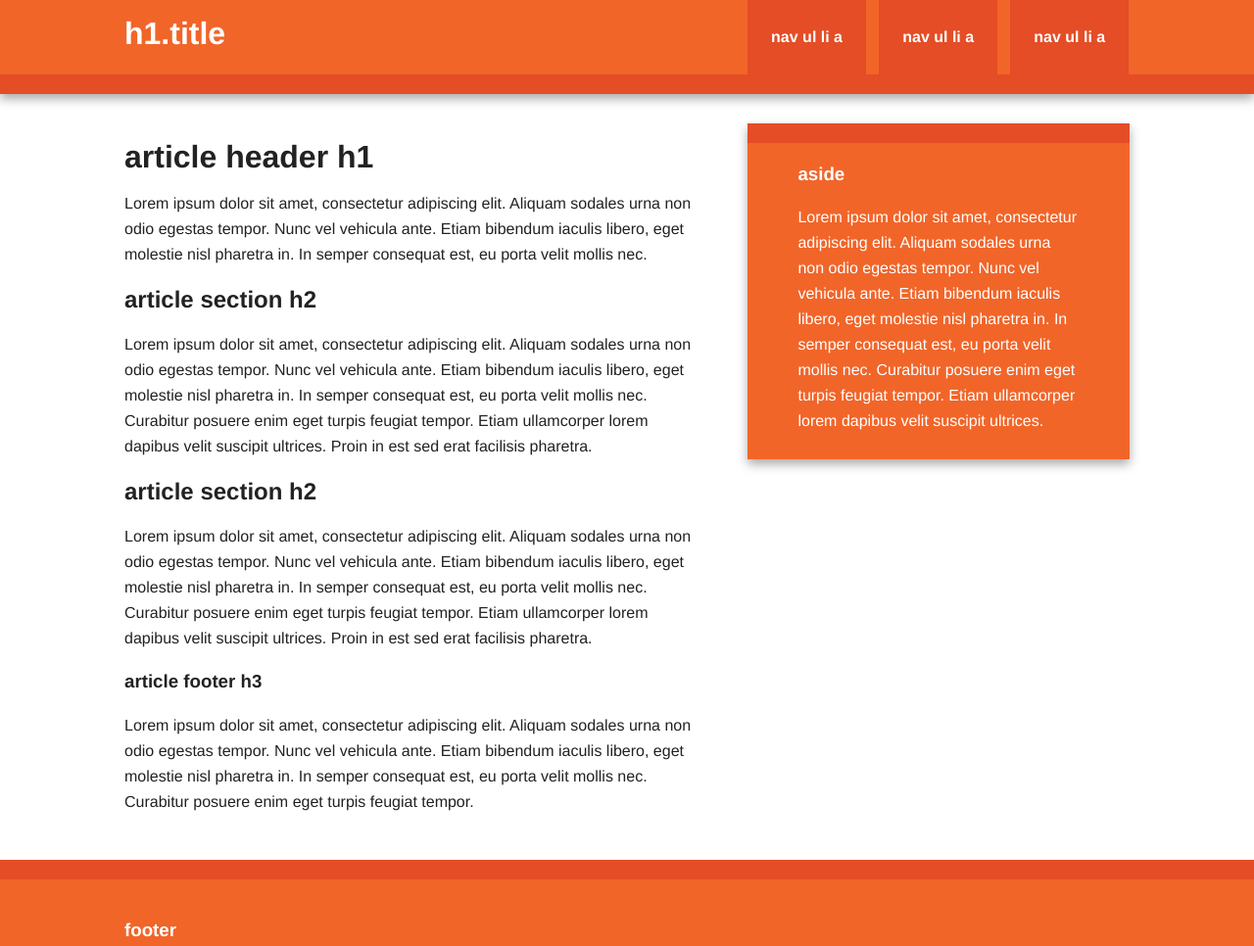
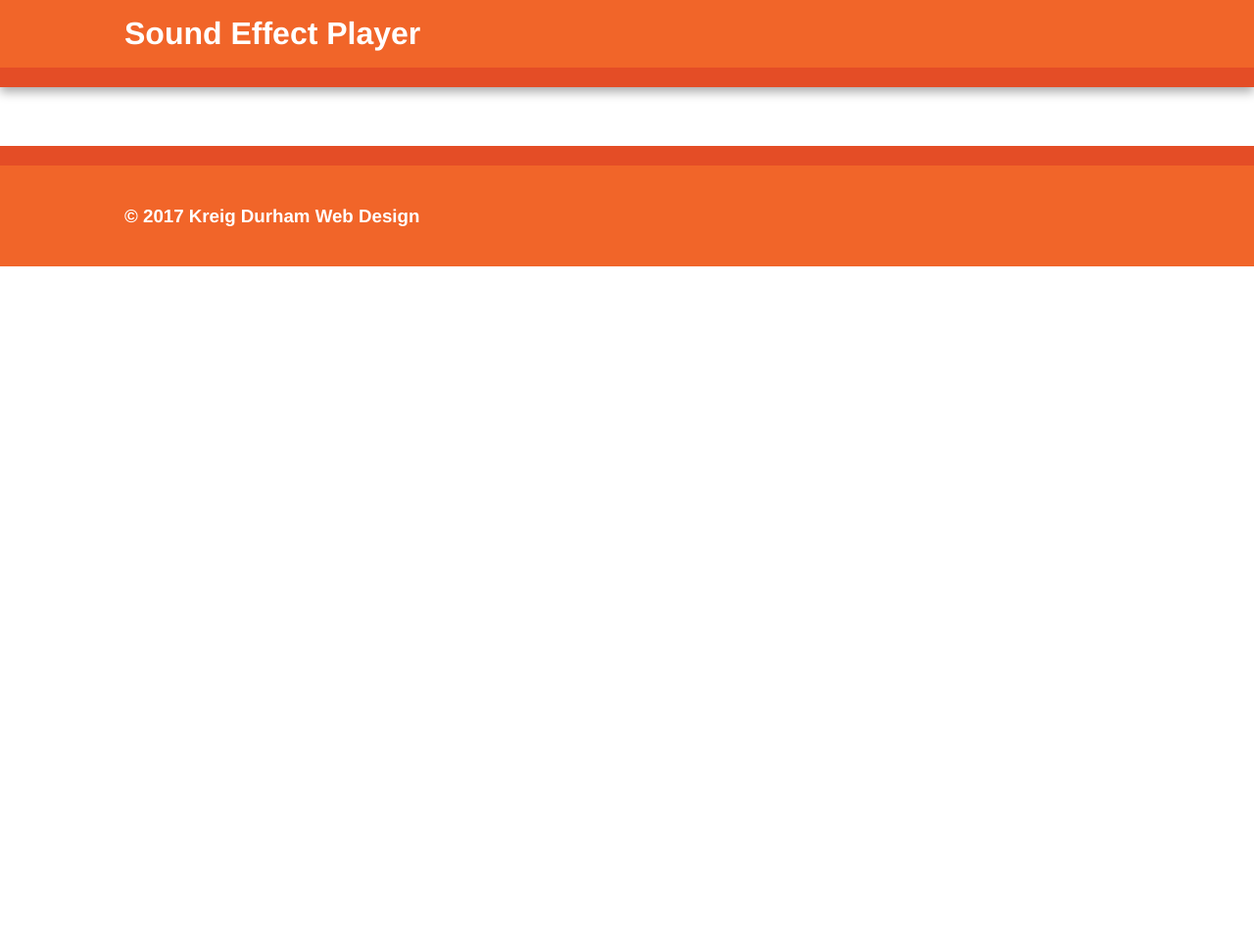
Before and after one commit to KreigD/Sound-Effect-Player, a plain HTML site: page index.html in a window 1280 px wide. Shown: the whole page at 98% size. After the commit the page ends 800 px from the top, so only its background shows below. Drawn offline with nearby package versions, Linux system fonts and the light colour scheme.

Commit message:
Update index.html
Made changes to the template to better suit the desired layout of the app

```diff
--- a/index.html
+++ b/index.html
@@ -23,55 +23,24 @@
 
         <div class="header-container">
             <header class="wrapper clearfix">
-                <h1 class="title">h1.title</h1>
-                <nav>
-                    <ul>
-                        <li><a href="#">nav ul li a</a></li>
-                        <li><a href="#">nav ul li a</a></li>
-                        <li><a href="#">nav ul li a</a></li>
-                    </ul>
-                </nav>
+                <h1 class="title">Sound Effect Player</h1>
             </header>
         </div>
 
         <div class="main-container">
             <div class="main wrapper clearfix">
 
-                <article>
-                    <header>
-                        <h1>article header h1</h1>
-                        <p>Lorem ipsum dolor sit amet, consectetur adipiscing elit. Aliquam sodales urna non odio egestas tempor. Nunc vel vehicula ante. Etiam bibendum iaculis libero, eget molestie nisl pharetra in. In semper consequat est, eu porta velit mollis nec.</p>
-                    </header>
-                    <section>
-                        <h2>article section h2</h2>
-                        <p>Lorem ipsum dolor sit amet, consectetur adipiscing elit. Aliquam sodales urna non odio egestas tempor. Nunc vel vehicula ante. Etiam bibendum iaculis libero, eget molestie nisl pharetra in. In semper consequat est, eu porta velit mollis nec. Curabitur posuere enim eget turpis feugiat tempor. Etiam ullamcorper lorem dapibus velit suscipit ultrices. Proin in est sed erat facilisis pharetra.</p>
-                    </section>
-                    <section>
-                        <h2>article section h2</h2>
-                        <p>Lorem ipsum dolor sit amet, consectetur adipiscing elit. Aliquam sodales urna non odio egestas tempor. Nunc vel vehicula ante. Etiam bibendum iaculis libero, eget molestie nisl pharetra in. In semper consequat est, eu porta velit mollis nec. Curabitur posuere enim eget turpis feugiat tempor. Etiam ullamcorper lorem dapibus velit suscipit ultrices. Proin in est sed erat facilisis pharetra.</p>
-                    </section>
-                    <footer>
-                        <h3>article footer h3</h3>
-                        <p>Lorem ipsum dolor sit amet, consectetur adipiscing elit. Aliquam sodales urna non odio egestas tempor. Nunc vel vehicula ante. Etiam bibendum iaculis libero, eget molestie nisl pharetra in. In semper consequat est, eu porta velit mollis nec. Curabitur posuere enim eget turpis feugiat tempor.</p>
-                    </footer>
-                </article>
-
-                <aside>
-                    <h3>aside</h3>
-                    <p>Lorem ipsum dolor sit amet, consectetur adipiscing elit. Aliquam sodales urna non odio egestas tempor. Nunc vel vehicula ante. Etiam bibendum iaculis libero, eget molestie nisl pharetra in. In semper consequat est, eu porta velit mollis nec. Curabitur posuere enim eget turpis feugiat tempor. Etiam ullamcorper lorem dapibus velit suscipit ultrices.</p>
-                </aside>
-
             </div> <!-- #main -->
         </div> <!-- #main-container -->
 
         <div class="footer-container">
             <footer class="wrapper">
-                <h3>footer</h3>
+                <h3>&copy; 2017 Kreig Durham Web Design</h3>
             </footer>
         </div>
 
-        <script src="//ajax.googleapis.com/ajax/libs/jquery/1.11.2/jquery.min.js"></script>
-        <script>window.jQuery || document.write('<script src="js/vendor/jquery-1.11.2.min.js"><\/script>')</script>
+        <script src="https://ajax.googleapis.com/ajax/libs/jquery/3.2.1/jquery.min.js"></script>
+        <script>window.jQuery || document.write('<script src="js/vendor/jquery-3.2.1.min.js"><\/script>')</script>
 
         <script src="js/main.js"></script>
 
```
